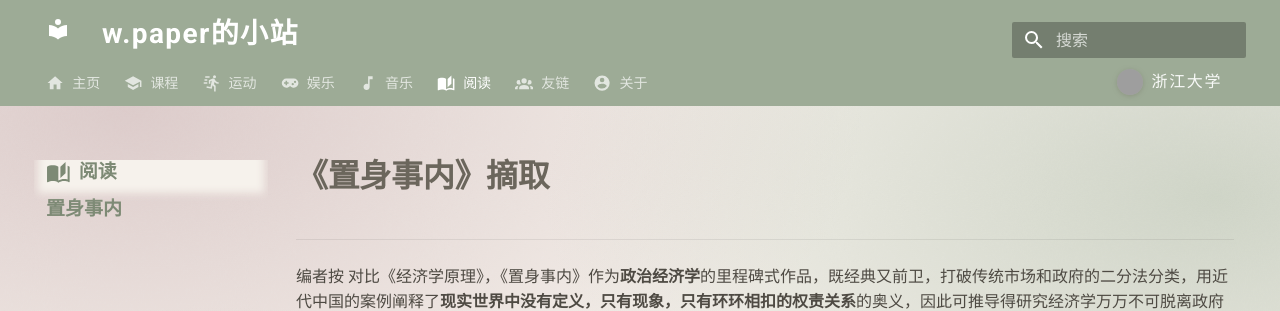
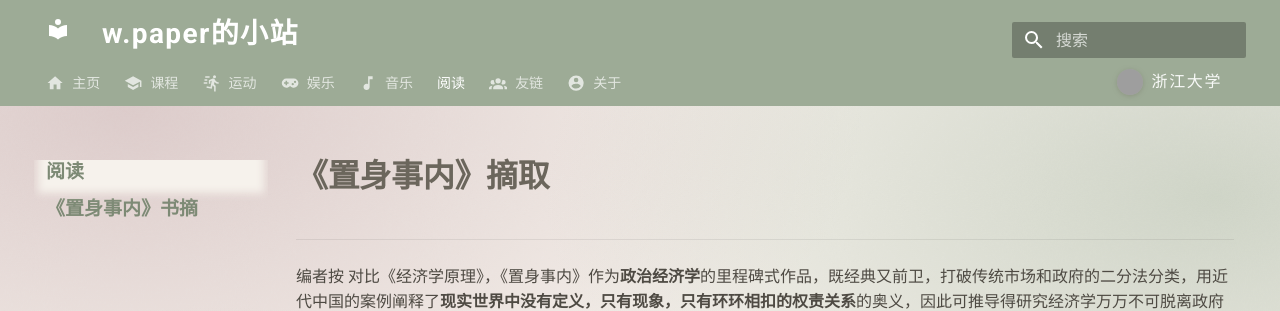
Before and after one commit to U-N-Owen-Ron/U-N-Owen-Ron.github.io, an MkDocs documentation site: the page built from docs/reading/zhishenshinei.md, in a window 1280 px wide. Shown: the top 311 px of the page. Built offline with MkDocs 1.6.1 and Material for MkDocs 9.7.7, drawn with Linux system fonts in a browser that asks for light colours; grey boxes are pictures that could not be loaded.

Commit message:
Remove redundant 首页 nav item, rename directory item to match article list

```diff
--- a/mkdocs.yml
+++ b/mkdocs.yml
@@ -24,7 +24,6 @@ nav:
   - 娱乐: fun/index.md
   - 音乐: music/index.md
   - 阅读:
-    - 首页: reading/index.md
-    - 置身事内: reading/zhishenshinei.md
+    - 《置身事内》书摘: reading/zhishenshinei.md
   - 友链: friends/index.md
   - 关于: about/index.md
```
